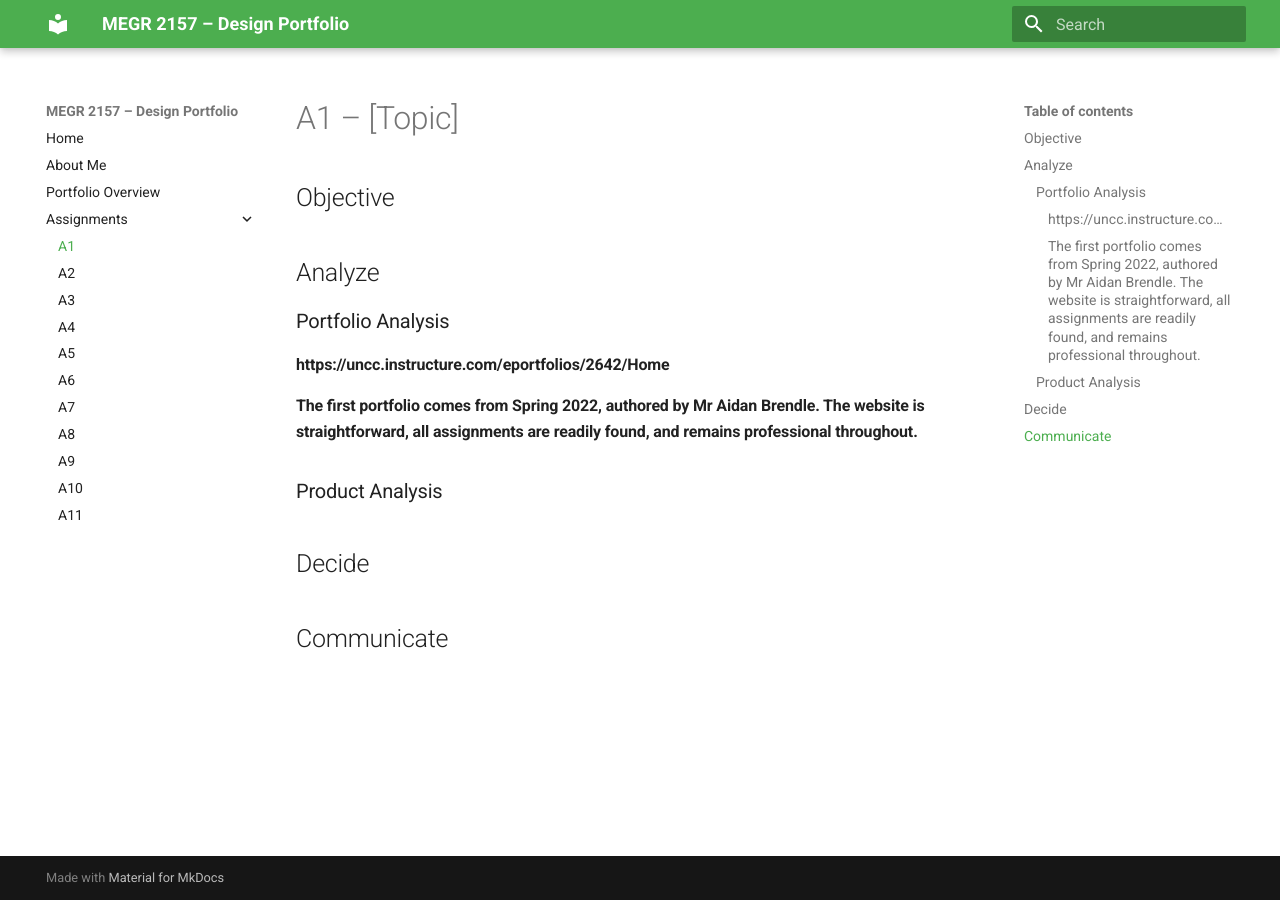
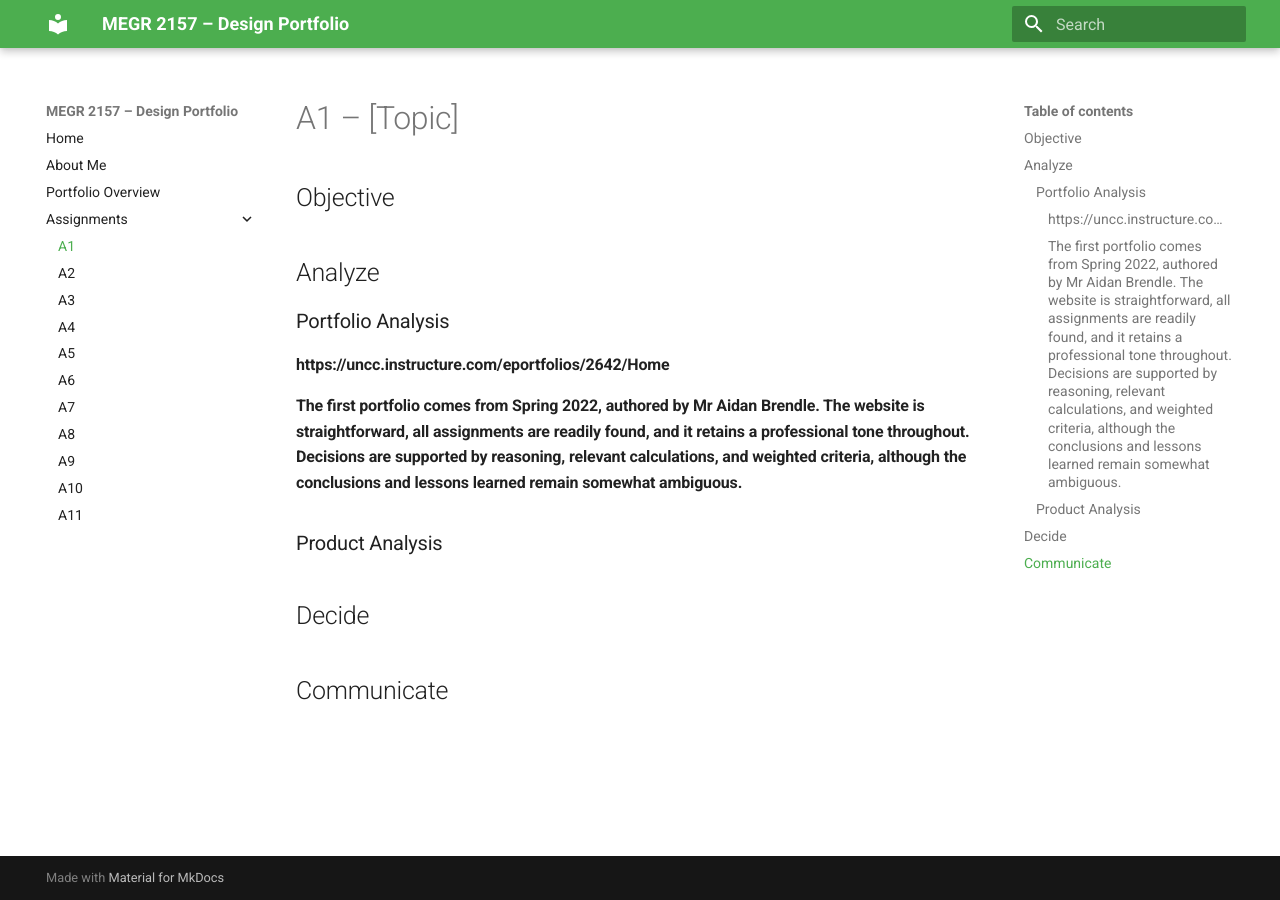
Before and after one commit to CadlesCelica/megr2157-portfolio, an MkDocs documentation site: the page built from docs/assignments/A01/index.md, in a window 1280 px wide. Built offline with MkDocs 1.6.1 and Material for MkDocs 9.7.7, drawn with Linux system fonts in a browser that asks for light colours.

Commit message:
Update index.md

```diff
--- a/docs/assignments/A01/index.md
+++ b/docs/assignments/A01/index.md
@@ -8,7 +8,7 @@
 ### Portfolio Analysis
 
 #### https://uncc.instructure.com/eportfolios/2642/Home
-#### The first portfolio comes from Spring 2022, authored by Mr Aidan Brendle. The website is straightforward, all assignments are readily found, and remains professional throughout.
+#### The first portfolio comes from Spring 2022, authored by Mr Aidan Brendle. The website is straightforward, all assignments are readily found, and it retains a professional tone throughout. Decisions are supported by reasoning, relevant calculations, and weighted criteria, although the conclusions and lessons learned remain somewhat ambiguous.
 
 ### Product Analysis
 
```
